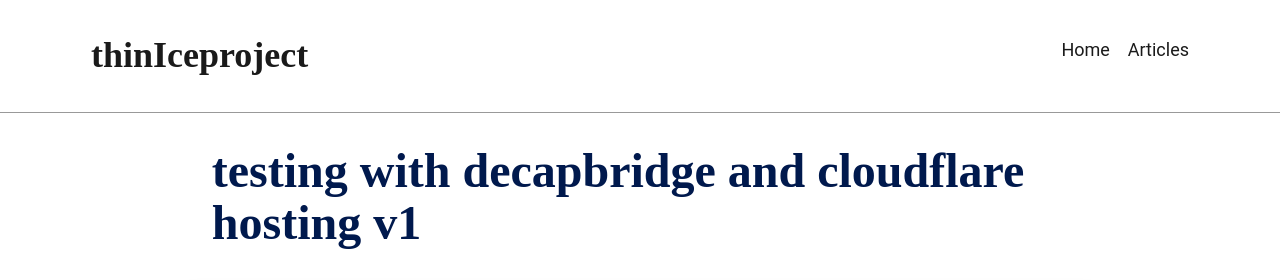
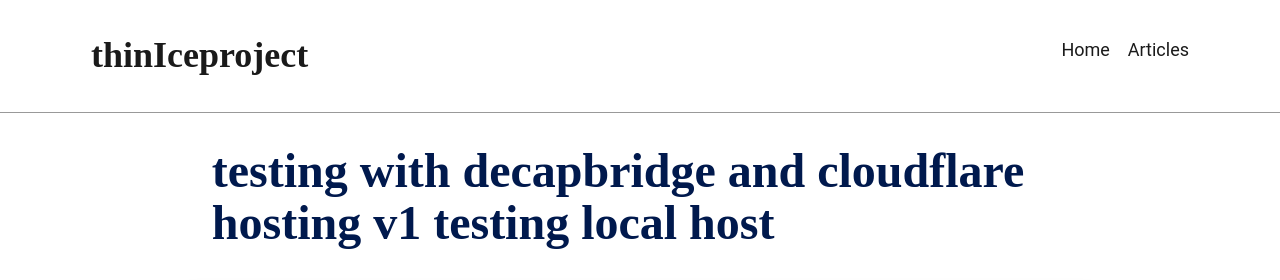
Before and after one commit to RodolfoBaez/11tyDecapCms, an Eleventy site: page src/blog/2025-10-20-newer-articles.md in a window 1280 px wide. Shown: the top 280 px of the page. Built offline with nearby package versions, Linux system fonts and the light colour scheme; Eleventy itself is replaced by a stand-in of ours; files that its build step writes are made by us from their sources; files whose address does not match are found by name.

Commit message:
Update Blog “2025-10-20-newer-articles” - Rodolfo Baez <rodolfobaez10463@gmail.com> via DecapBridge

```diff
--- a/src/blog/2025-10-20-newer-articles.md
+++ b/src/blog/2025-10-20-newer-articles.md
@@ -1,5 +1,5 @@
 ---
-title: testing with decapbridge and cloudflare hosting v1
+title: "testing with decapbridge and cloudflare hosting v1 testing local host "
 description: dfafd
 author: dads
 date: 2025-10-20T18:58:05.513Z
```
